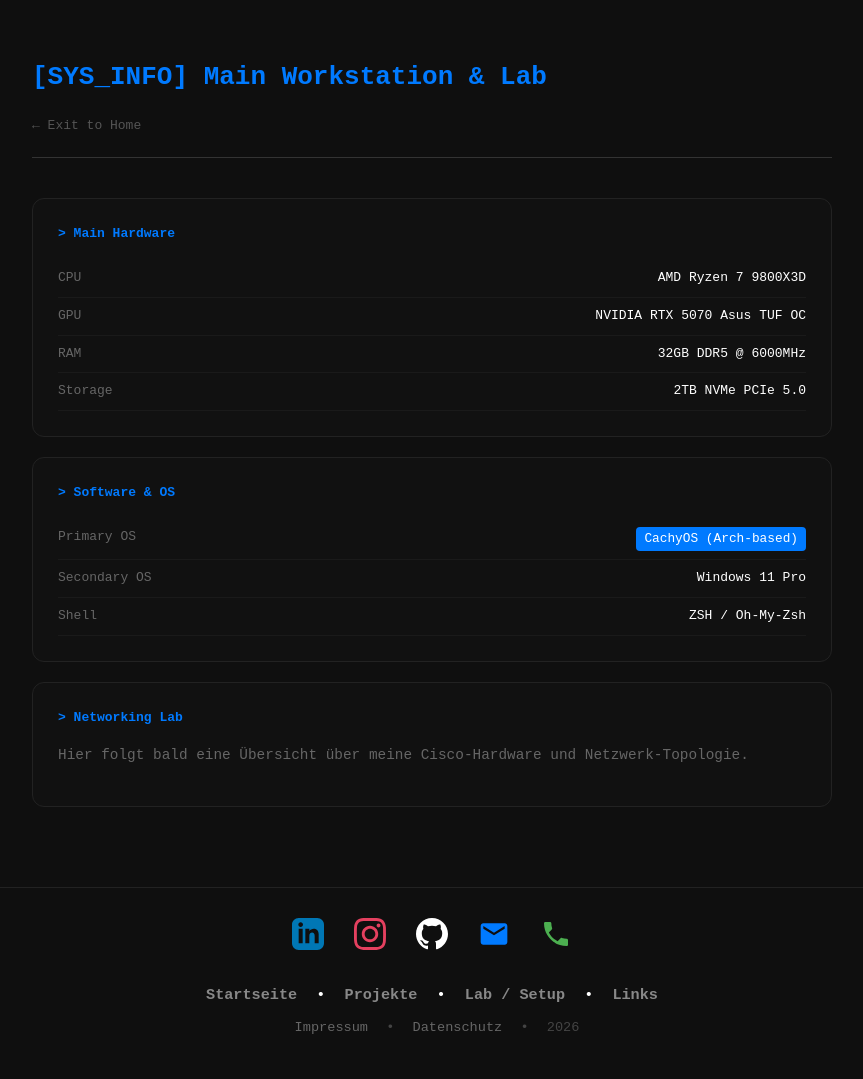
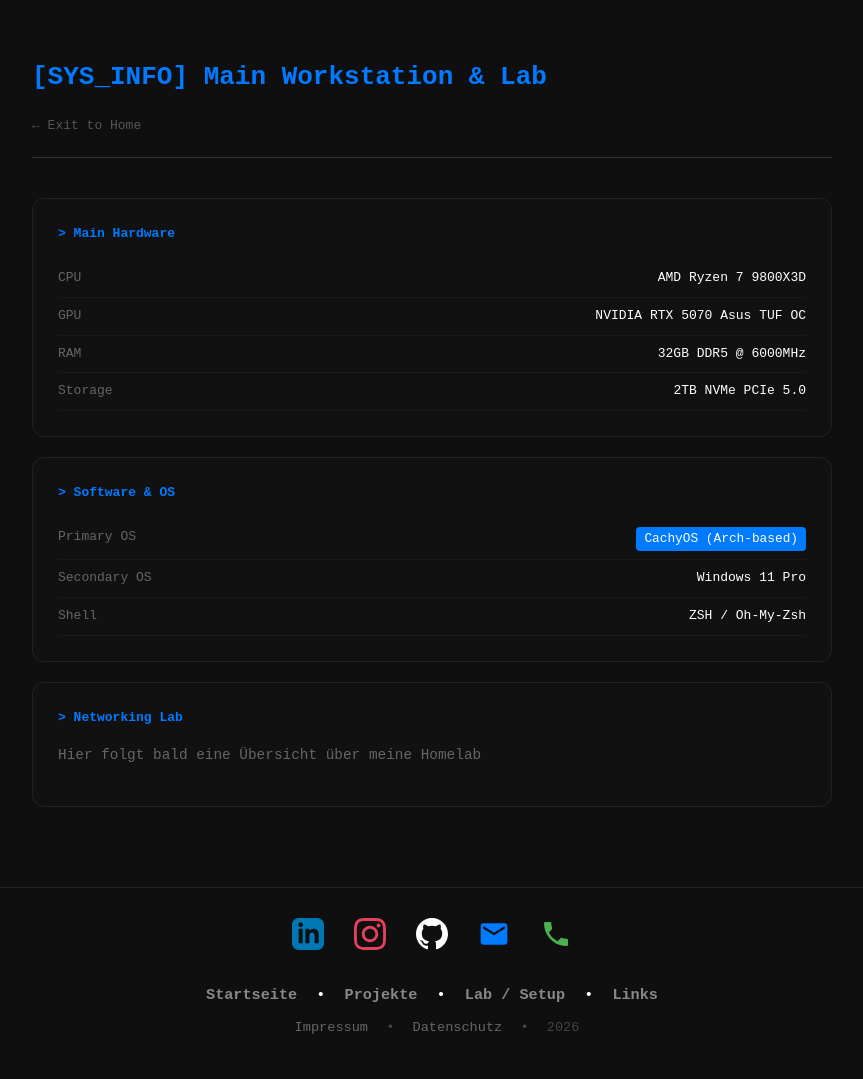
Before and after one commit to Sandroexe/Sandroexe, a Jekyll site: the page built from lab.html, in a window 1280 px wide. Shown: the whole page, without its empty margins (208-1071 px from the left). Built offline with Jekyll 4.4.1, drawn with Linux system fonts in a browser that asks for light colours.

Commit message:
Update lab.html

```diff
--- a/lab.html
+++ b/lab.html
@@ -54,7 +54,7 @@
 
         <div class="spec-group">
             <span class="spec-title">> Networking Lab</span>
-            <p style="color: #666; font-size: 0.9rem;">Hier folgt bald eine Übersicht über meine Cisco-Hardware und Netzwerk-Topologie.</p>
+            <p style="color: #666; font-size: 0.9rem;">Hier folgt bald eine Übersicht über meine Homelab</p>
         </div>
     </div>
 
```
